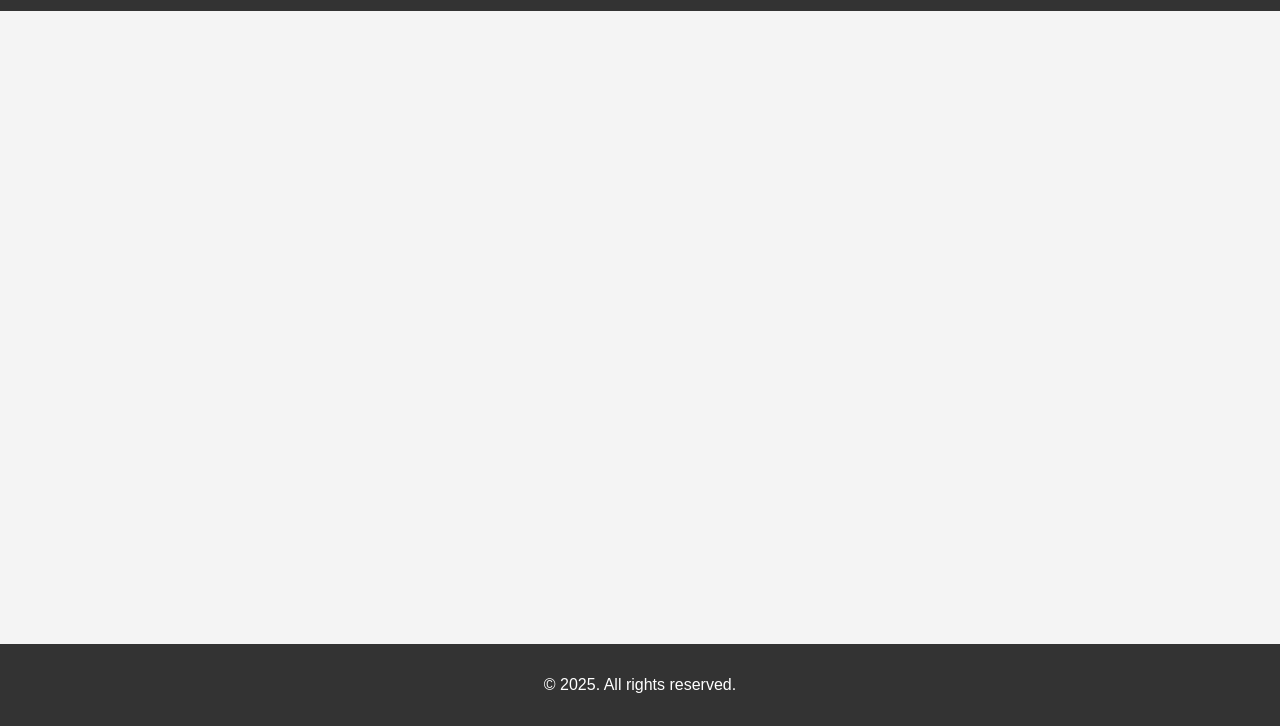
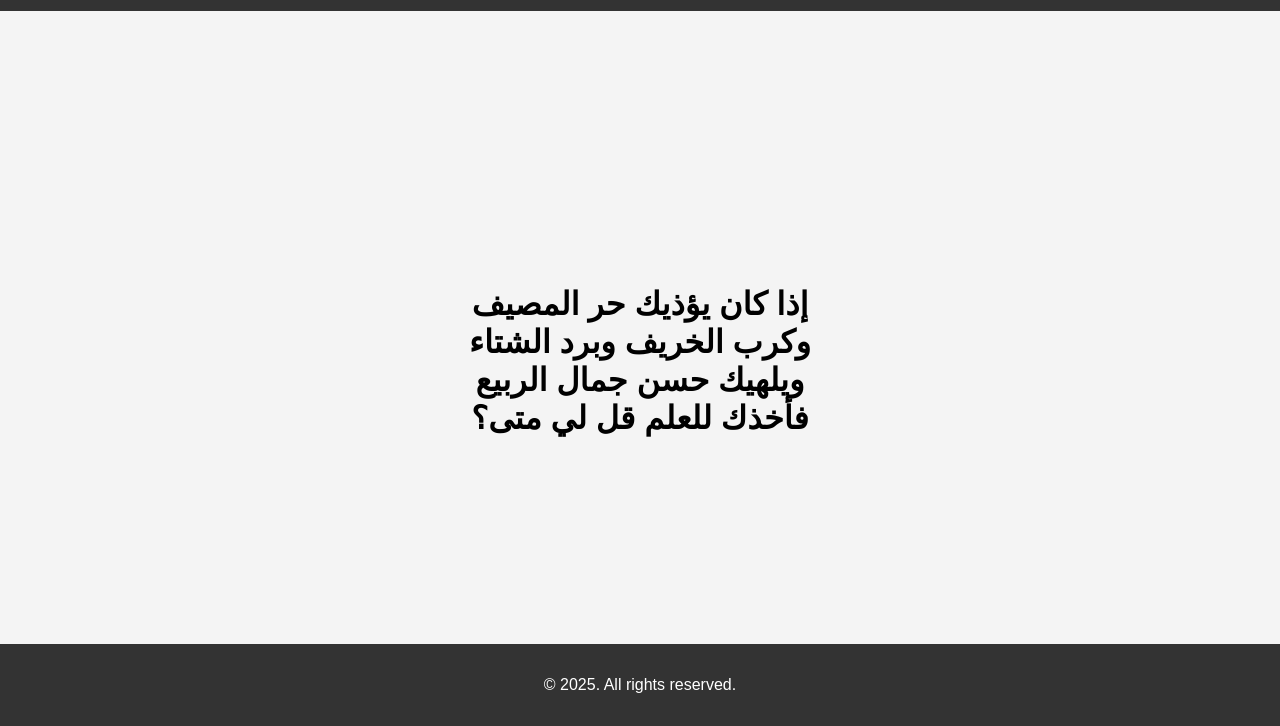
Before and after one commit to AMNourddine/home, a plain HTML site: page index.html in a window 1280 px wide. Shown: the part 74-800 px from the top of the page. Drawn offline with Linux system fonts and the light colour scheme.

Commit message:
add proverb

```diff
--- a/index.html
+++ b/index.html
@@ -22,6 +22,16 @@
         </nav>
     </header>
 
+    <main>
+
+        <div class="centered-content">
+            <h1>
+                إذا كان يؤذيك حر المصيف   <br>وكرب الخريف وبرد الشتاء<br>
+              ويلهيك حسن جمال الربيع<br> فأخذك للعلم قل لي متى؟
+            </h1>
+        </div>
+    </main>
+
 
 
     <footer>
--- a/style.css
+++ b/style.css
@@ -33,7 +33,11 @@ nav ul li a {
 }
 
 main {
-    padding: 2rem;
+    display: flex;
+    justify-content: center; /* Centers horizontally */
+    align-items: center;    /* Centers vertically */
+    height: calc(100vh - 100px); /* Subtract header/footer height from viewport */
+    text-align: center;     /* Center text inside the content area */
 }
 
 section {
@@ -49,3 +53,7 @@ footer {
     bottom: 0;
     width: 100%;
 }
+
+.centered-content {
+    max-width: 600px;
+}
```
